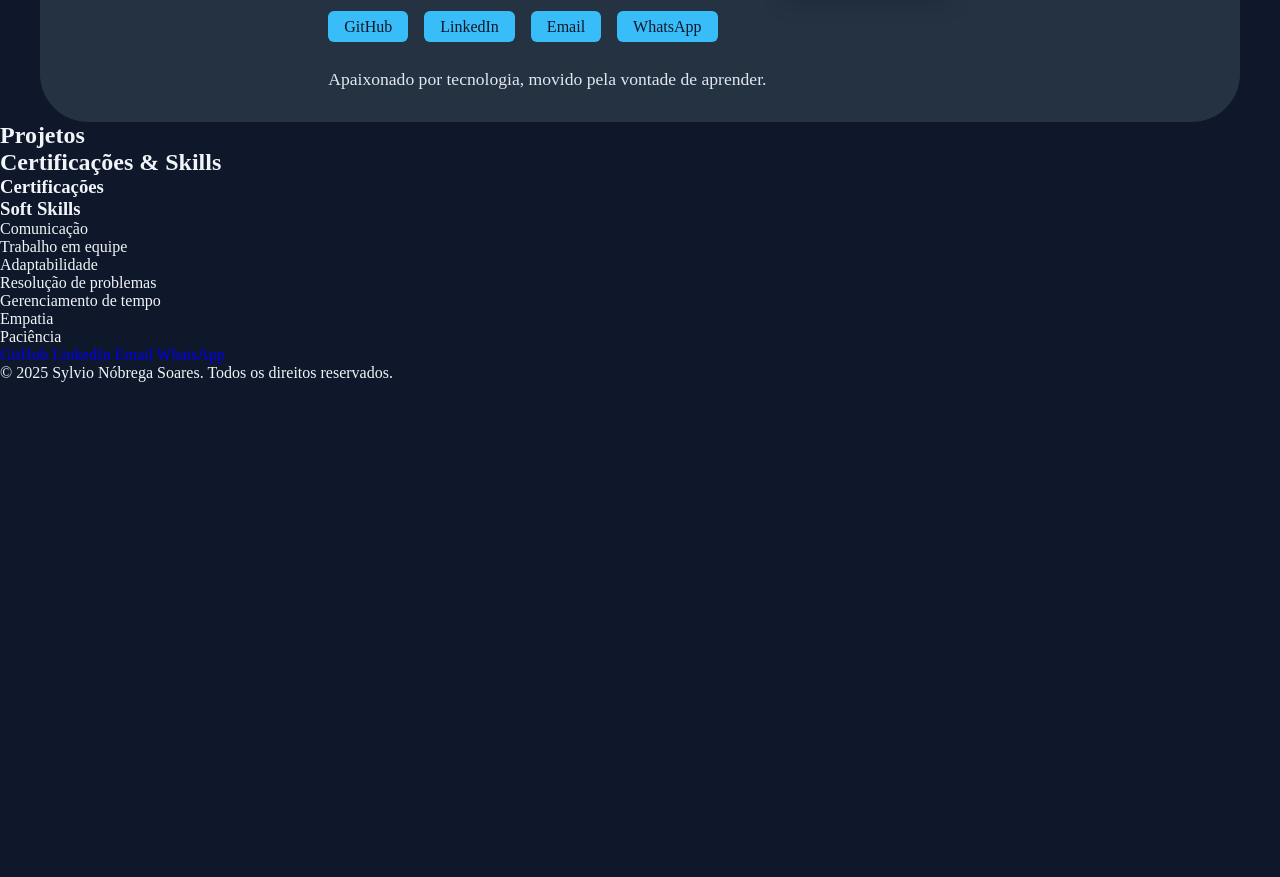
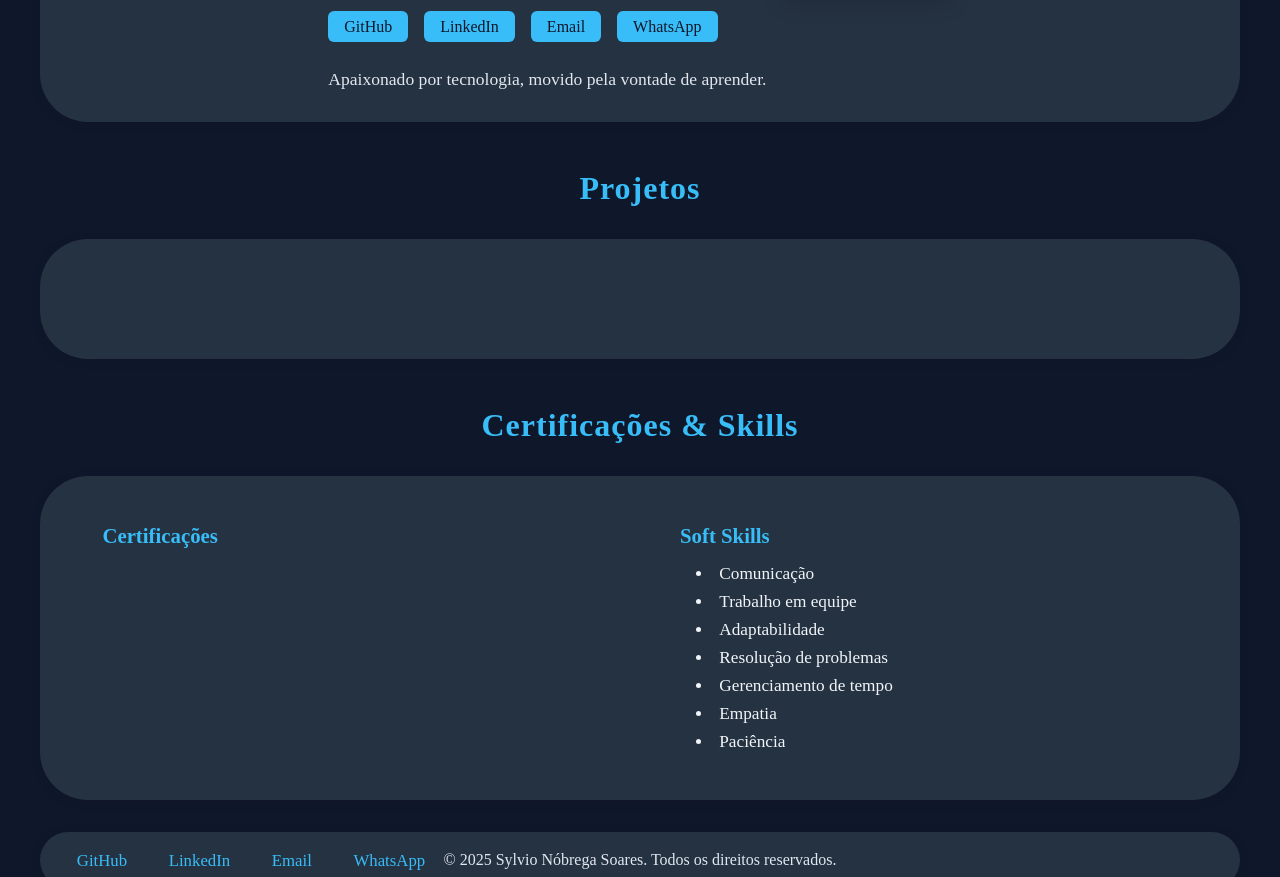
Before and after one commit to nobregasylvio/my-web-portfolio, a plain HTML site: page index.html in a window 1280 px wide. Shown: the part 196-1073 px from the top of the page. Before the commit the page ends 800 px from the top, so only its background shows below. Drawn offline with Linux system fonts and the light colour scheme.

Commit message:
style: adicionando um layout padrão para os cards das sessões

```diff
--- a/index.html
+++ b/index.html
@@ -8,7 +8,7 @@
 </head>
 <body>
   <!-- 1. Apresentação -->
-  <section id="hero">
+  <section id="hero" class="card-padrao">
     <div class="hero-content">
       <h1>Olá, eu sou o Sylvio <span class="wave">👋</span></h1>
       <p>Desenvolvedor back-end Jr</p>
@@ -35,29 +35,30 @@
     <a href="#hero">Início</a>
     <a href="#sobre">Sobre mim</a>
     <a href="#projetos">Projetos</a>
-    <a href="#cerificacoes">Certificações & Skills</a>
-    <a href="#contato">Contato</a>
+    <a href="#certificacoes">Certificações & Skills</a>
+    <a href="#footer">Contato</a>
   </nav>
 
   <!-- 3. Projetos -->
   <section id="projetos">
     <h2>Projetos</h2>
+    <div class="projetos-card card-padrao">
       <div id="projetos-container">
         <!-- Aqui aparecem os projetos (carregados por JS)  -->
+      </div>
     </div>
   </section>
 
   <!-- 4. Certificações e Skills (carregados por JS) -->
   <section id="certificacoes">
     <h2>Certificações & Skills</h2>
+    <div class="cert-skills-container card-padrao">
       <div class="cert-list">
         <h3>Certificações</h3>
         <div id="cert-container">
-        <!-- Aqui aparecem as certificações (carregados por JS)  -->
+          <!-- Certificações serão carregadas por JS -->
         </div>
       </div>
-
-    <!-- Aqui aparecem as soft skills e serão substituidas pelo conteúdo/hard skills da certificação -->
       <div id="skills-display">
         <h3>Soft Skills</h3>
         <ul id="skills-list">
@@ -70,25 +71,18 @@
           <li>Paciência</li>
         </ul>
       </div>
+    </div>
   </section>
 
   <!-- 5. Rodapé -->
-  <footer>
-    <div class="social-icons">
-      <a href="https://github.com/nobregasylvio" target="_blank">
-        GitHub
-      </a>
-      <a href="https://linkedin.com/in/nobregasylvio" target="_blank">
-        LinkedIn
-      </a>
-      <a href="mailto:sylvionobregasoares@gmail.com">
-        Email
-      </a>
-      <a href="https://wa.me/5511949396163" target="_blank">
-        WhatsApp
-      </a>
+  <footer id="footer" class="card-padrao footer">
+    <div class="footer-social">
+      <a href="https://github.com/nobregasylvio" target="_blank">GitHub</a>
+      <a href="https://linkedin.com/in/nobregasylvio" target="_blank">LinkedIn</a>
+      <a href="mailto:sylvionobregasoares@gmail.com">Email</a>
+      <a href="https://wa.me/5511949396163" target="_blank">WhatsApp</a>
     </div>
-    <p>&copy; 2025 Sylvio Nóbrega Soares. Todos os direitos reservados.</p>
+    <p class="footer-copy">&copy; 2025 Sylvio Nóbrega Soares. Todos os direitos reservados.</p>
   </footer>
 
   <script src="scripts/main.js"></script>
--- a/style/main.css
+++ b/style/main.css
@@ -58,18 +58,27 @@ body {
 }
 
 /* =====================
+   Cards Padrão (Hero, Projetos, Certificações)
+====================== */
+.card-padrao {
+  background: var(--color-surface);
+  border-radius: 48px;
+  padding: 2rem 3vw;
+  margin: 0 auto 2rem auto;
+  box-shadow: 0 2px 12px rgba(0,0,0,0.08);
+  max-width: 1200px;
+}
+
+/* =====================
    Hero Section
 ====================== */
 #hero {
-  background-color: var(--color-surface);
+  /* Herda visual do card padrão */
   display: flex;
   align-items: center;
   justify-content: center;
   gap: 1rem;
-  padding: 2rem 11vw;
-  max-width: 1200px;
-  margin: 0 auto;
-  border-radius: 48px;
+  padding: 2rem 11vw; /* Mantém o padding especial do hero */
 }
 
 .hero-content {
@@ -188,6 +197,93 @@ body {
 }
 
 /* =====================
+   Certificações & Skills
+====================== */
+#certificacoes {
+  background-color: transparent;
+  margin: 3rem 0 0 0;
+}
+
+#certificacoes > h2 {
+  width: 100%;
+  text-align: center;
+  color: var(--color-accent);
+  font-size: 2rem;
+  font-weight: 700;
+  margin-bottom: 2rem;
+  margin-top: 0;
+  letter-spacing: 1px;
+}
+
+.cert-skills-container {
+  display: flex;
+  gap: 2rem;
+}
+
+.cert-list, #skills-display {
+  flex: 1;
+  background: transparent;
+  border-radius: 24px;
+  padding: 1rem 1.5rem;
+  display: flex;
+  flex-direction: column;
+  align-items: flex-start;
+}
+
+.cert-list h3, #skills-display h3 {
+  margin-bottom: 1rem;
+  color: var(--color-accent);
+  font-size: 1.3rem;
+  font-weight: 600;
+}
+
+#cert-container {
+  width: 100%;
+  min-height: 80px;
+}
+
+#skills-list {
+  list-style: disc inside;
+  padding-left: 1rem;
+  color: var(--color-text);
+  font-size: 1.08rem;
+  display: flex;
+  flex-direction: column;
+  gap: 0.5rem;
+}
+
+/* =====================
+   Projetos
+====================== */
+#projetos {
+  background-color: transparent;
+  margin: 3rem 0 0 0;
+}
+
+#projetos > h2 {
+  width: 100%;
+  text-align: center;
+  color: var(--color-accent);
+  font-size: 2rem;
+  font-weight: 700;
+  margin-bottom: 2rem;
+  margin-top: 0;
+  letter-spacing: 1px;
+}
+
+.projetos-card {
+  min-height: 120px;
+  display: flex;
+  flex-direction: column;
+  align-items: stretch;
+}
+
+#projetos-container {
+  width: 100%;
+  /* Aqui você pode adicionar grid ou flex para os cards de projetos depois */
+}
+
+/* =====================
    Animação de Tchau
 ====================== */
 .wave {
@@ -206,3 +302,71 @@ body {
   60% { transform: rotate(0deg); }
   100% { transform: rotate(0deg); }
 }
+
+/* =====================
+   Footer (links à esquerda, texto centralizado absoluto)
+====================== */
+.footer {
+  position: relative;
+  display: flex;
+  align-items: center;
+  justify-content: center;
+  background: var(--color-surface);
+  border-radius: 48px;
+  padding: 0.7rem 2vw;
+  margin: 2rem auto 0 auto;
+  box-shadow: 0 2px 12px rgba(0,0,0,0.08);
+  max-width: 1200px;
+  min-height: 56px;
+}
+
+.footer-social {
+  position: absolute;
+  left: 2vw;
+  top: 50%;
+  transform: translateY(-50%);
+  display: flex;
+  gap: 1.2rem;
+  flex-wrap: wrap;
+}
+
+.footer-social a {
+  color: var(--color-accent);
+  font-weight: 500;
+  font-size: 1.05rem;
+  padding: 0.2rem 0.7rem;
+  border-radius: 6px;
+  transition: background 0.2s, color 0.2s;
+}
+
+.footer-social a:hover {
+  background: var(--color-accent-hover);
+  color: var(--color-text);
+}
+
+.footer-copy {
+  margin: 0 auto;
+  color: var(--color-muted);
+  font-size: 1rem;
+  text-align: center;
+  z-index: 1;
+}
+
+@media (max-width: 700px) {
+  .footer {
+    flex-direction: column;
+    padding: 1.2rem 2vw;
+    min-height: unset;
+  }
+  .footer-social {
+    position: static;
+    transform: none;
+    justify-content: center;
+    width: 100%;
+    margin-bottom: 0.5rem;
+  }
+  .footer-copy {
+    width: 100%;
+    text-align: center;
+  }
+}
```
Lines whose indentation alone changed are shown as unchanged.
